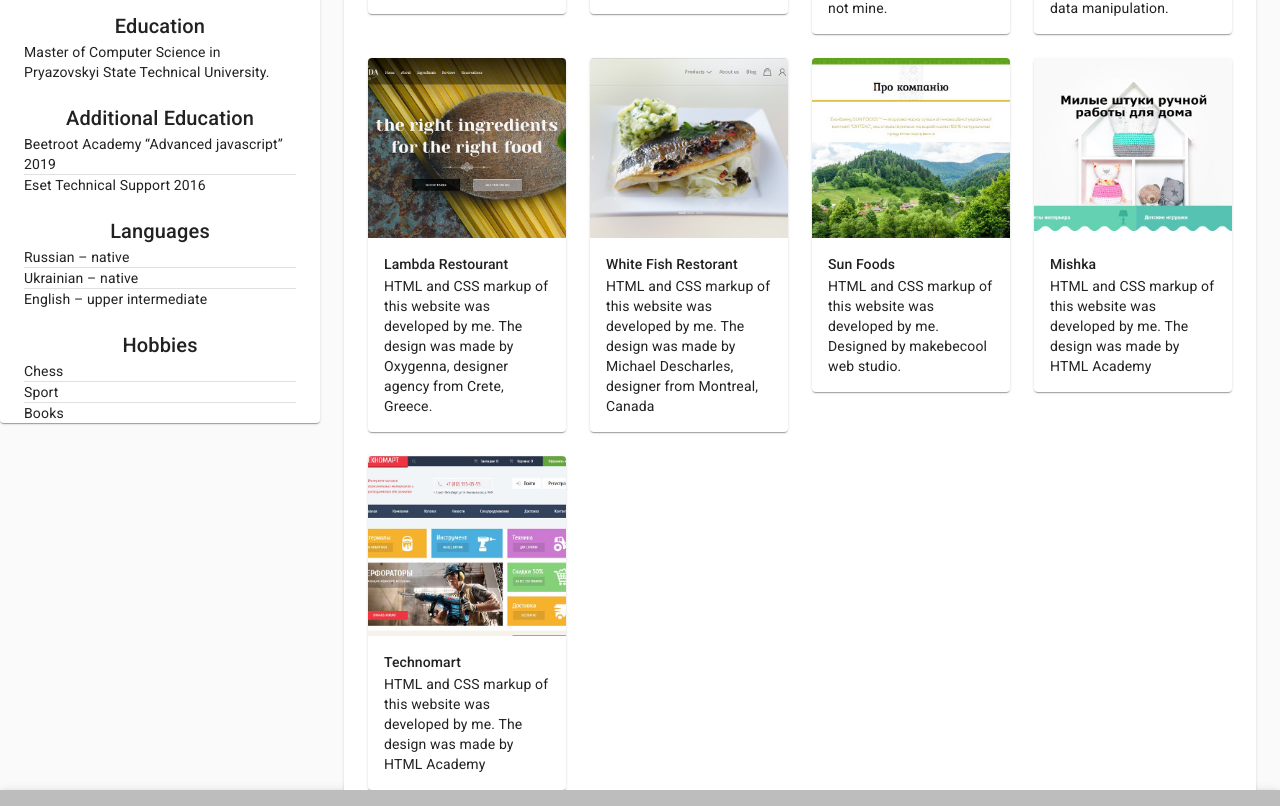
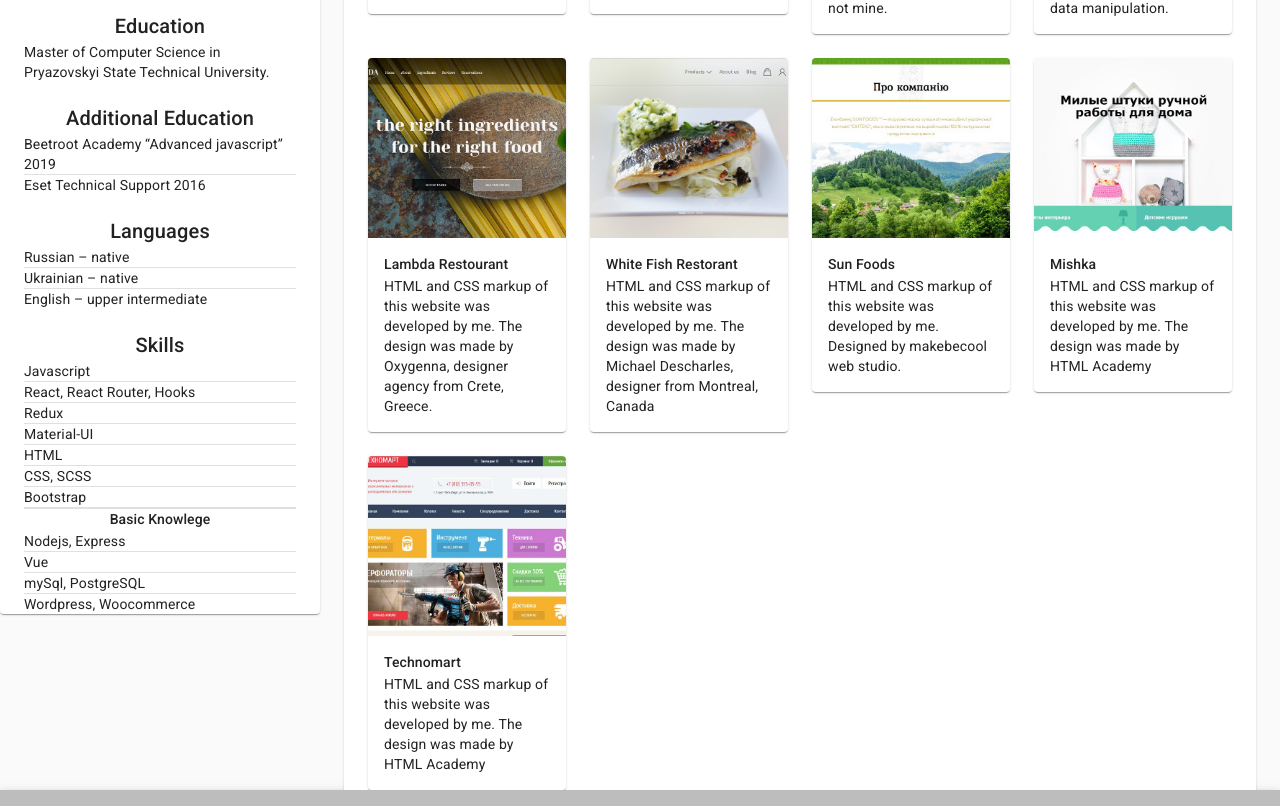
Before and after one commit to Frayz17/website-portfolio, a React (Create React App) app: page / in a window 1280 px wide. Shown: the part 460-1266 px from the top of the page. Built offline with nearby package versions, Linux system fonts and the light colour scheme.

Commit message:
replace skills instead of hobbies

```diff
--- a/src/components/SidePanel/SidePanel.js
+++ b/src/components/SidePanel/SidePanel.js
@@ -83,13 +83,33 @@ export default () => {
 
         <Box className={classes.blockInfo}>
           <Box className={classes.title}>
-            <Typography variant={'h6'}>Hobbies</Typography>
+            <Typography variant={'h6'}>Skills</Typography>
           </Box>
-          <Typography variant={'body2'}>Chess</Typography>
+          <Typography variant={'body2'}>Javascript</Typography>
           <Divider />
-          <Typography variant={'body2'}>Sport</Typography>
+          <Typography variant={'body2'}>React, React Router, Hooks</Typography>
           <Divider />
-          <Typography variant={'body2'}>Books</Typography>
+          <Typography variant={'body2'}>Redux</Typography>
+          <Divider />
+          <Typography variant={'body2'}>Material-UI</Typography>
+          <Divider />
+          <Typography variant={'body2'}>HTML</Typography>
+          <Divider />
+          <Typography variant={'body2'}>CSS, SCSS</Typography>
+          <Divider />
+          <Typography variant={'body2'}>Bootstrap</Typography>
+          <Divider />
+          <Divider />
+          <Box className={classes.title}>
+            <Typography variant={'subtitle2'}>Basic Knowlege</Typography>
+          </Box>
+          <Typography variant={'body2'}>Nodejs, Express</Typography>
+          <Divider />
+          <Typography variant={'body2'}>Vue</Typography>
+          <Divider />
+          <Typography variant={'body2'}>mySql, PostgreSQL</Typography>
+          <Divider />
+          <Typography variant={'body2'}>Wordpress, Woocommerce</Typography>
         </Box>
       </Container>
     </Paper>
```
Also changed, not shown: src/components/SidePanel/data.js (added).
